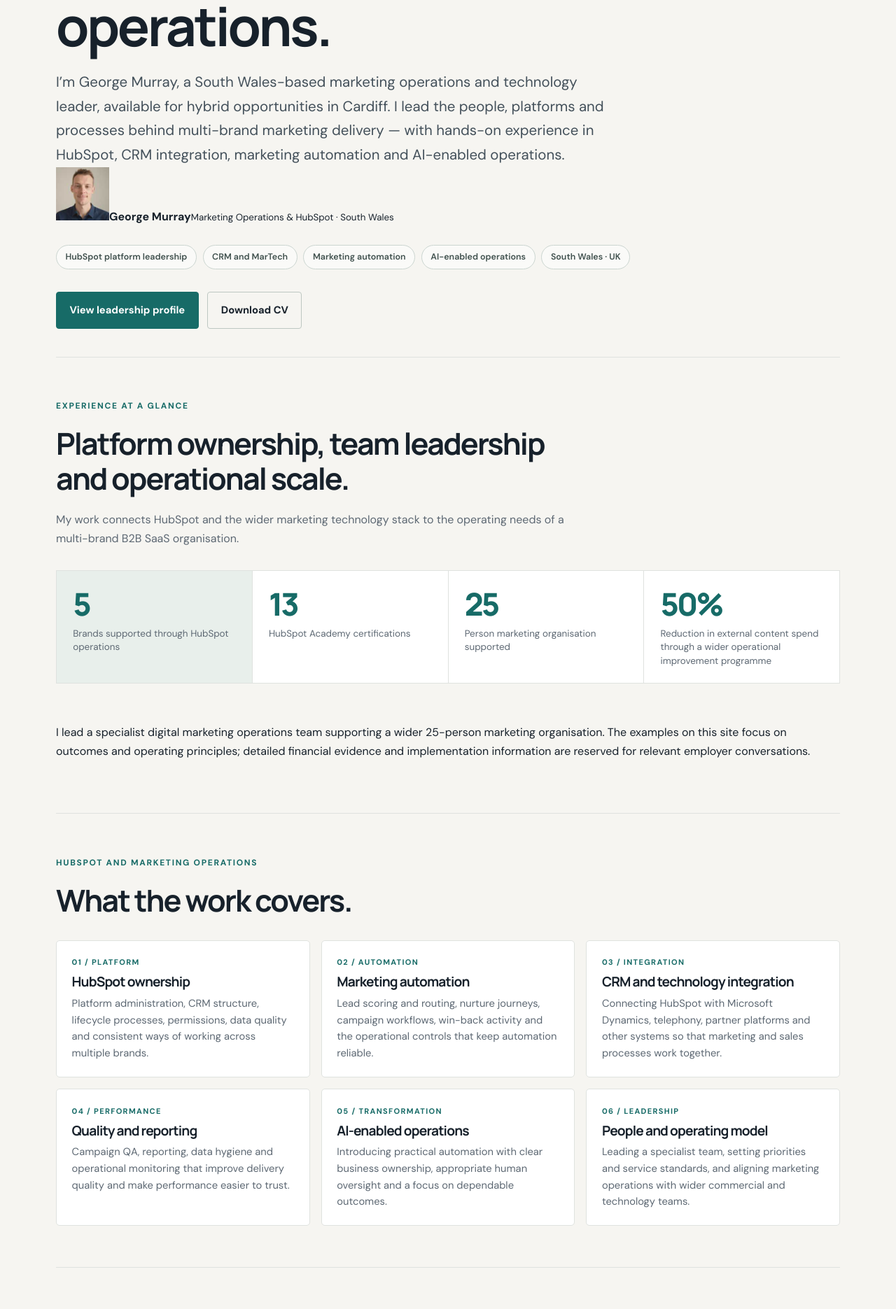
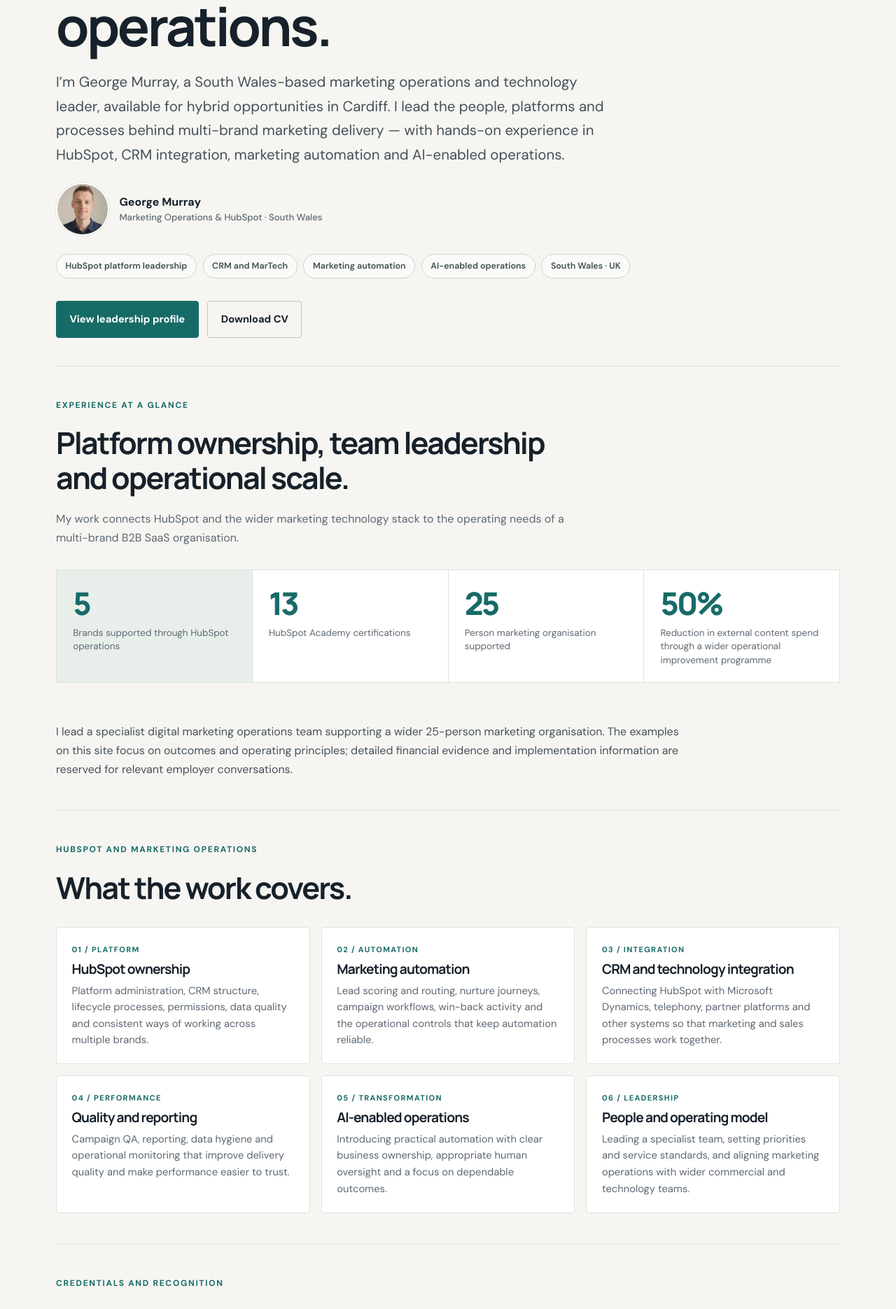
Before and after one commit to georgefwmurray/Marketing-Operations-Control-Centre, a Jekyll site: the page built from HubSpot-Expert-South-Wales.md, in a window 1280 px wide. Shown: the part 478-2349 px from the top of the page at 70% size. Built offline with Jekyll 4.4.1, drawn with Linux system fonts in a browser that asks for light colours.

Commit message:
Tighten shared section spacing and profile styles

```diff
--- a/assets/css/style.scss
+++ b/assets/css/style.scss
@@ -33,7 +33,7 @@ a:hover { color: var(--accent-dark); }
 .site-nav a[aria-current="page"] { color:var(--ink); }
 .site-nav a[aria-current="page"]::after { content:""; position:absolute; right:0; bottom:0; left:0; height:2px; background:var(--accent); }
 .site-main { padding: 0 0 5rem; }
-.hero { padding: clamp(4rem, 9vw, 7.5rem) 0 4.5rem; max-width: 900px; }
+.hero { padding: clamp(4rem, 9vw, 7.5rem) 0 3rem; max-width: 900px; }
 .eyebrow { color:var(--accent); text-transform:uppercase; letter-spacing:.14em; font-size:.75rem; font-weight:700; margin:0 0 1.2rem; }
 h1,h2,h3 { font-family:"Manrope",sans-serif; letter-spacing:-.045em; line-height:1.15; color:var(--ink); }
 h1 { font-size:clamp(2.8rem, 7vw, 5.6rem); font-weight:700; margin:0 0 1.5rem; max-width:950px; }
@@ -47,7 +47,7 @@ h3 { font-size:1.2rem; margin:0 0 .6rem; }
 .button.primary { background:var(--accent); color:white; }
 .button.primary:hover { background:var(--accent-dark); }
 .button.secondary { color:var(--ink); border-color:#bdc7c2; }
-.section { padding:4.5rem 0; border-top:1px solid var(--line); }
+.section { padding:2.8rem 0; border-top:1px solid var(--line); }
 .section-intro { color:var(--muted); max-width:680px; margin:0 0 2rem; }
 .metrics { display:grid; grid-template-columns:repeat(4,1fr); gap:1px; background:var(--line); border:1px solid var(--line); margin:2.5rem 0 0; }
 .metric { background:var(--surface); padding:1.5rem; }
@@ -58,6 +58,7 @@ h3 { font-size:1.2rem; margin:0 0 .6rem; }
 .card p { color:var(--muted); margin:.45rem 0 0; }
 .card .kicker { color:var(--accent); text-transform:uppercase; letter-spacing:.1em; font-size:.7rem; font-weight:700; margin-bottom:.8rem; }
 .split { display:grid; grid-template-columns:1fr 1fr; gap:3rem; align-items:start; }
+.split .prose > p:first-child { margin-top:0; }
 .clean-list { list-style:none; padding:0; margin:1.2rem 0 0; }
 .clean-list li { padding:.75rem 0; border-bottom:1px solid var(--line); }
 .clean-list strong { color:var(--ink); }
@@ -74,7 +75,8 @@ h3 { font-size:1.2rem; margin:0 0 .6rem; }
  .site-nav { gap:.65rem 1.1rem; }
  .metrics { grid-template-columns:repeat(2,1fr); }
  .cards, .split { grid-template-columns:1fr; }
- .section { padding:3.2rem 0; }
+ .section { padding:2.2rem 0; }
+ .content-section { padding:2.2rem 0; }
  .footer-inner { align-items:flex-start; justify-content:center; flex-direction:column; padding:1.5rem 0; }
 }
 @media (max-width:420px) {
@@ -87,9 +89,13 @@ h3 { font-size:1.2rem; margin:0 0 .6rem; }
 .page-hero { padding: clamp(3.5rem, 7vw, 6rem) 0 2.5rem; max-width: 900px; }
 .page-hero h1 { font-size: clamp(2.65rem, 6vw, 4.8rem); max-width: 900px; margin-bottom: 1.15rem; }
 .page-lead { max-width: 790px; color: #43505a; font-size: clamp(1.1rem, 1.8vw, 1.28rem); line-height: 1.7; margin: 0; }
+.page-hero-identity { display:flex; align-items:center; gap:.9rem; margin-top:1.35rem; }
+.page-hero-identity img { display:block; width:76px; height:76px; flex:0 0 76px; object-fit:cover; object-position:center 38%; border-radius:50%; border:2px solid #fff; box-shadow:0 0 0 1px var(--line); }
+.page-hero-identity span { display:flex; flex-direction:column; gap:.15rem; color:var(--ink); font-weight:700; line-height:1.3; }
+.page-hero-identity small { color:var(--muted); font-size:.82rem; font-weight:500; }
 .hero-tags { display:flex; flex-wrap:wrap; gap:.55rem; margin-top:1.65rem; }
 .hero-tags span { border:1px solid #cbd5d0; border-radius:999px; padding:.38rem .78rem; color:#40514e; font-size:.78rem; font-weight:600; background:rgba(255,255,255,.45); }
-.content-section { padding:3.7rem 0; border-top:1px solid var(--line); }
+.content-section { padding:2.8rem 0; border-top:1px solid var(--line); }
 .section-heading { max-width:760px; margin-bottom:2rem; }
 .section-heading > p:last-child { color:var(--muted); margin:.5rem 0 0; }
 .stat-grid { display:grid; grid-template-columns:repeat(4,1fr); gap:1px; border:1px solid var(--line); background:var(--line); margin:1rem 0 3.5rem; }
@@ -99,7 +105,9 @@ h3 { font-size:1.2rem; margin:0 0 .6rem; }
 .stat-card--feature { background:#e8efeb; }
 .architecture-figure { margin:2rem 0 2.2rem; padding:1.1rem; border:1px solid var(--line); border-radius:6px; background:#fff; }
 .architecture-figure img { display:block; width:100%; height:auto; }
-.architecture-figure figcaption,.small-note { color:var(--muted); font-size:.82rem; line-height:1.55; margin:.85rem .3rem .2rem; }
+.architecture-figure figcaption { color:var(--muted); font-size:.82rem; line-height:1.55; margin:.85rem .3rem .2rem; }
+.small-note { color:var(--muted); font-size:.82rem; line-height:1.55; margin:.85rem .3rem .2rem; }
+.stat-context { max-width:900px; margin:1rem 0 0; color:#46525c; font-size:1rem; line-height:1.7; }
 .layer-grid { display:grid; grid-template-columns:repeat(3,1fr); gap:1rem; }
 .layer-card,.agent-card,.project-card,.outcome-card,.leadership-card,.principle-card { background:var(--surface); border:1px solid var(--line); border-radius:5px; padding:1.35rem; }
 .layer-card h3,.agent-card h3,.project-card h3 { margin:.45rem 0 .55rem; }
@@ -168,7 +176,7 @@ h3 { font-size:1.2rem; margin:0 0 .6rem; }
  .impact-track { grid-column:1 / -1; }
  .impact-row > strong { text-align:right; }
  .total-value { align-items:flex-start; flex-direction:column; }
- .content-section { padding:2.8rem 0; }
+ .content-section { padding:2.2rem 0; }
 }
 
 /* Agent and project detail pages */
@@ -340,7 +348,8 @@ h3 { font-size:1.2rem; margin:0 0 .6rem; }
 .credential-mark { display:flex; min-height:88px; align-items:center; justify-content:center; padding:.65rem; border-radius:6px; background:#fff; color:#176b67; text-align:center; font-family:"Manrope",sans-serif; font-size:.95rem; font-weight:800; line-height:1.05; letter-spacing:-.035em; }
 .credential-mark--arena { color:#fff; background:#176b67; font-size:1.25rem; letter-spacing:-.06em; }
 .credential-mark--academy { color:#f26b38; border:1px solid #f2dfd5; font-size:.9rem; }
-.credential-mark--mentor { color:#315d86; border:1px solid #d9e3ed; letter-spacing:.04em; font-size:.82rem; }
+.credential-mark--veriforce { color:#315d86; border:1px solid #d9e3ed; background:#f0f5fa; font-size:.74rem; letter-spacing:.025em; }
+.credential-mark--hubspot-agents { color:#8a4b24; border:1px solid #efd9c8; background:#fff5ed; font-size:.7rem; letter-spacing:.015em; }
 .credential-mark--rising { color:#80652d; border:1px solid #e8dfc9; font-size:.82rem; letter-spacing:.035em; }
 .credential-type { display:block; margin:0 0 .4rem; color:var(--accent-dark); font-size:.72rem; font-weight:700; letter-spacing:.08em; text-transform:uppercase; }
 .credential-card h3 { margin:.1rem 0 .5rem; font-size:1.12rem; }
```
